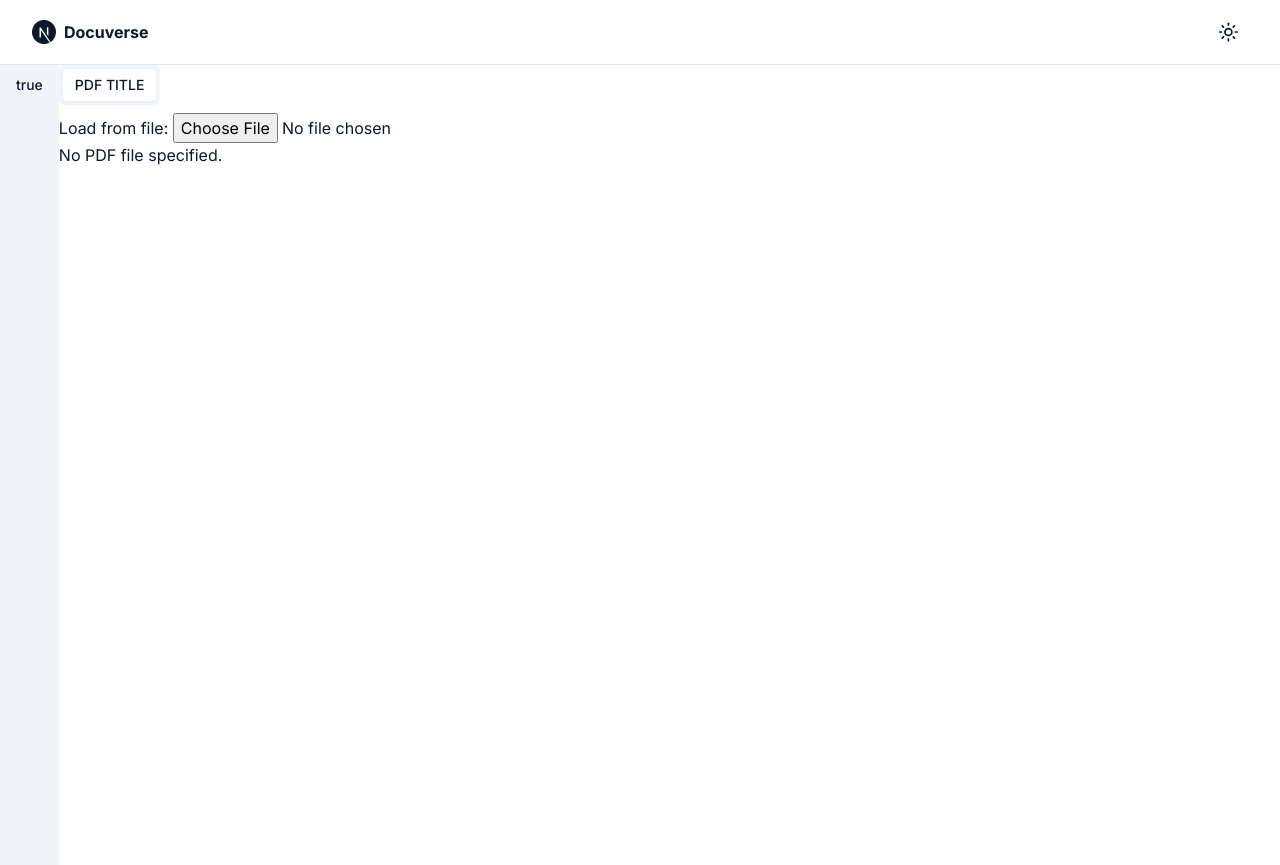
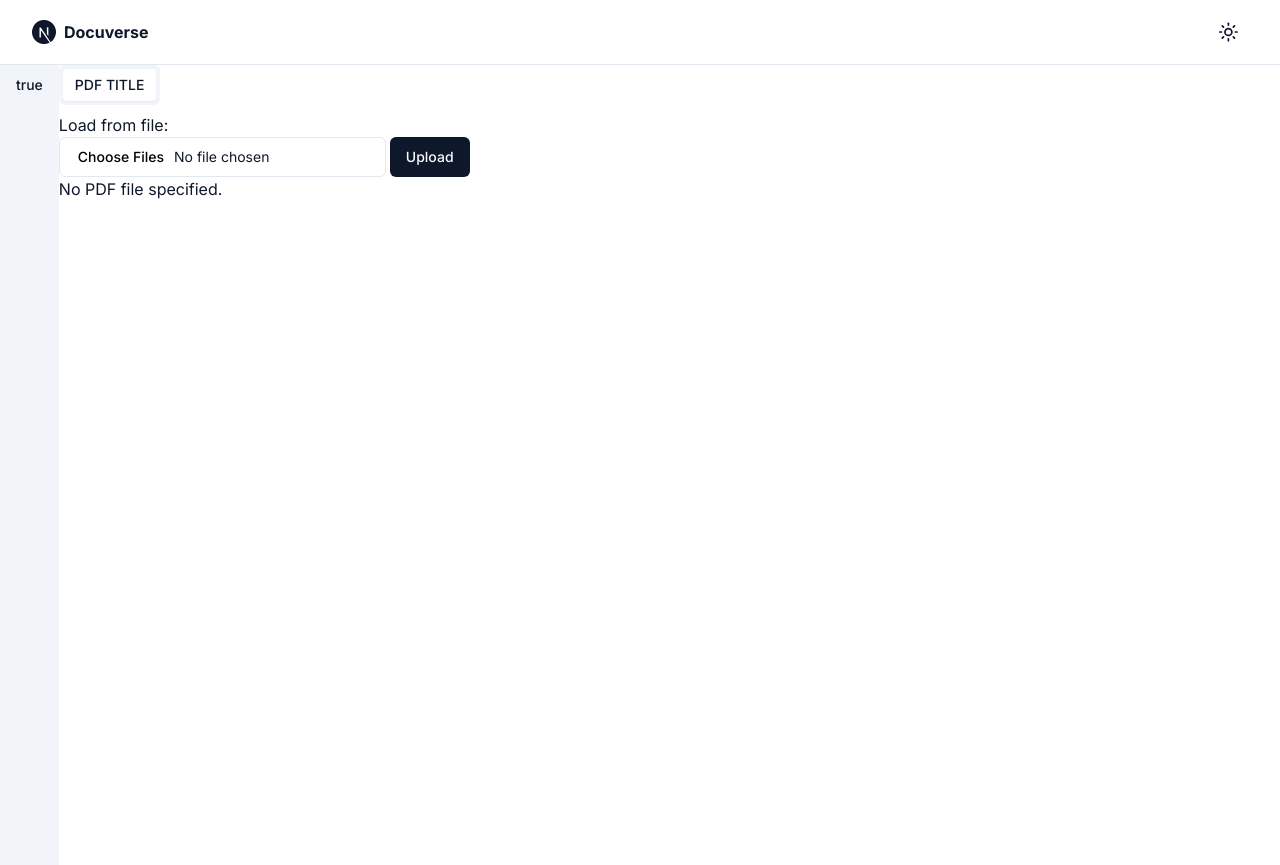
Before and after one commit to ShojebBhuiyan/Docuverse, a Next.js app in the folder Client/: page /threads/1 in a window 1280 px wide. Built offline with nearby package versions, Linux system fonts and the light colour scheme.

Commit message:
Multiple file upload

```diff
--- a/Client/components/threads/pdf-section.tsx
+++ b/Client/components/threads/pdf-section.tsx
@@ -9,6 +9,7 @@ import type { PDFDocumentProxy } from "pdfjs-dist";
 
 import { ScrollArea } from "../ui/scroll-area";
 import { Tabs, TabsContent, TabsList, TabsTrigger } from "../ui/tabs";
+import PDFUploadForm from "./pdf-upload-form";
 
 pdfjs.GlobalWorkerOptions.workerSrc = new URL(
   "pdfjs-dist/build/pdf.worker.min.js",
@@ -49,7 +50,8 @@ export default function PDFSection() {
         </TabsList>
         <TabsContent value="title">
           <label htmlFor="file">Load from file:</label>{" "}
-          <input onChange={onFileChange} type="file" />
+          {/* <input onChange={onFileChange} type="file" /> */}
+          <PDFUploadForm parentOnChange={onFileChange} />
           <Document
             file={file}
             onLoadSuccess={onDocumentLoadSuccess}
--- /dev/null
+++ b/Client/components/threads/pdf-upload-form.tsx
@@ -0,0 +1,104 @@
+"use client";
+
+import { zodResolver } from "@hookform/resolvers/zod";
+import axios from "axios";
+import { useForm } from "react-hook-form";
+import { z } from "zod";
+
+import { Button } from "../ui/button";
+import {
+  Form,
+  FormControl,
+  FormField,
+  FormItem,
+  FormMessage,
+} from "../ui/form";
+import { Input } from "../ui/input";
+
+const pdfUploadFormSchema = z
+  .object({
+    files: z.instanceof(FileList),
+    // files: z.array(
+    //   z.string().refine((data) => {
+    //     for (const file of data) {
+    //       if (!file.endsWith(".pdf")) {
+    //         return false;
+    //       }
+    //     }
+    //     return true;
+    //   })
+  })
+  .refine((data) => data.files.length != 0, {
+    message: "Choose a file!",
+    path: ["file"],
+  });
+
+interface PDFUploadFormProps {
+  parentOnChange: (event: React.ChangeEvent<HTMLInputElement>) => void;
+}
+
+export default function PDFUploadForm({ parentOnChange }: PDFUploadFormProps) {
+  const form = useForm<z.infer<typeof pdfUploadFormSchema>>({
+    resolver: zodResolver(pdfUploadFormSchema),
+  });
+
+  console.log("Form value: " + form.getValues("files"));
+
+  async function onSubmit(values: z.infer<typeof pdfUploadFormSchema>) {
+    try {
+      const formData = new FormData();
+      // formData.append("files", values.files);
+      // console.log("Form data: " + formData);
+      // values.files.forEach((file) => {
+      //   formData.append("files", file);
+      // });
+
+      for (let i = 0; i < values.files.length; i++) {
+        formData.append(`file${i}`, values.files[i]);
+      }
+
+      const response = await axios.post("/api/pdf-upload", formData, {
+        headers: {
+          "Content-Type": "multipart/form-data",
+        },
+      });
+      console.log("Response from the backend:", response.data);
+    } catch (error) {
+      console.log(error);
+    }
+  }
+
+  return (
+    <Form {...form}>
+      <form onSubmit={form.handleSubmit(onSubmit)}>
+        <div className="flex gap-1">
+          <FormField
+            control={form.control}
+            name="files"
+            render={({ field: { value, onChange, ...fieldProps } }) => (
+              <FormItem>
+                <FormControl>
+                  <Input
+                    multiple={true}
+                    type="file"
+                    accept=".pdf"
+                    placeholder="upload your file"
+                    {...fieldProps}
+                    className="flex h-10 w-full rounded-md border border-input bg-background px-3 py-2 text-sm ring-offset-background file:border-0 file:bg-transparent file:text-sm file:font-medium placeholder:text-muted-foreground focus-visible:outline-none focus-visible:ring-2 focus-visible:ring-ring focus-visible:ring-offset-2 disabled:cursor-not-allowed disabled:opacity-50"
+                    onChange={(event) => {
+                      parentOnChange(event);
+                      onChange(event.target.files && event.target.files);
+                    }}
+                    // value={field.value}
+                  />
+                </FormControl>
+                <FormMessage />
+              </FormItem>
+            )}
+          />
+          <Button type="submit">Upload</Button>
+        </div>
+      </form>
+    </Form>
+  );
+}
--- a/Client/package.json
+++ b/Client/package.json
@@ -23,10 +23,14 @@
     "@radix-ui/react-slot": "^1.0.2",
     "@radix-ui/react-tabs": "^1.0.4",
     "@radix-ui/react-toast": "^1.1.4",
+    "aws-sdk": "^2.1462.0",
+    "axios": "^1.5.0",
     "class-variance-authority": "^0.7.0",
     "clsx": "^1.2.1",
     "cmdk": "^0.2.0",
     "lucide-react": "0.105.0-alpha.4",
+    "multer": "^1.4.5-lts.1",
+    "multer-s3": "^3.0.1",
     "next": "^13.4.8",
     "next-themes": "^0.2.1",
     "react": "^18.2.0",
```
Also changed, not shown: 1 other file (tests, documents, lock files or other folders).
